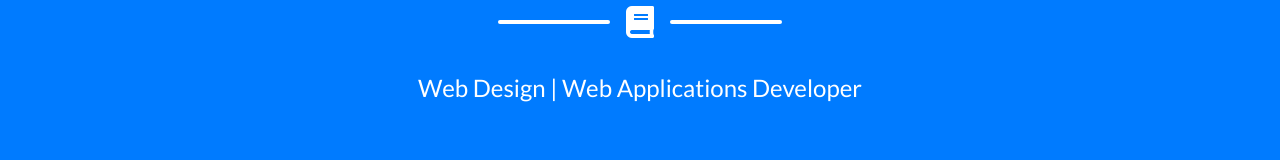
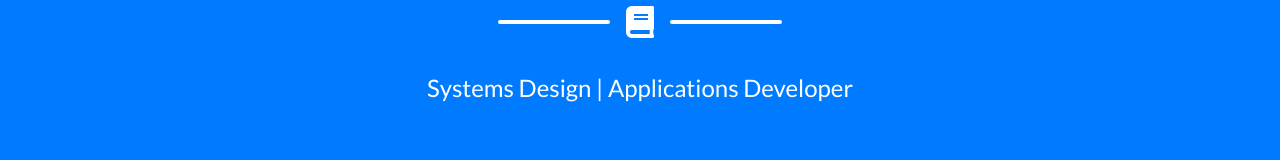
Before and after one commit to mainoo-smith/mainoo-smith.github.io, a plain HTML site: page index.html in a window 1280 px wide. Shown: the part 565-725 px from the top of the page. Drawn offline with nearby package versions, Linux system fonts and the light colour scheme; a script that the page names is missing.

Commit message:
updated about page

```diff
--- a/index.html
+++ b/index.html
@@ -73,7 +73,7 @@
       </div>
 
       <!-- Masthead Subheading -->
-      <p class="masthead-subheading font-weight-light mb-0">Web Design | Web Applications Developer</p>
+      <p class="masthead-subheading font-weight-light mb-0">Systems Design | Applications Developer</p>
 
     </div>
   </header>
```
